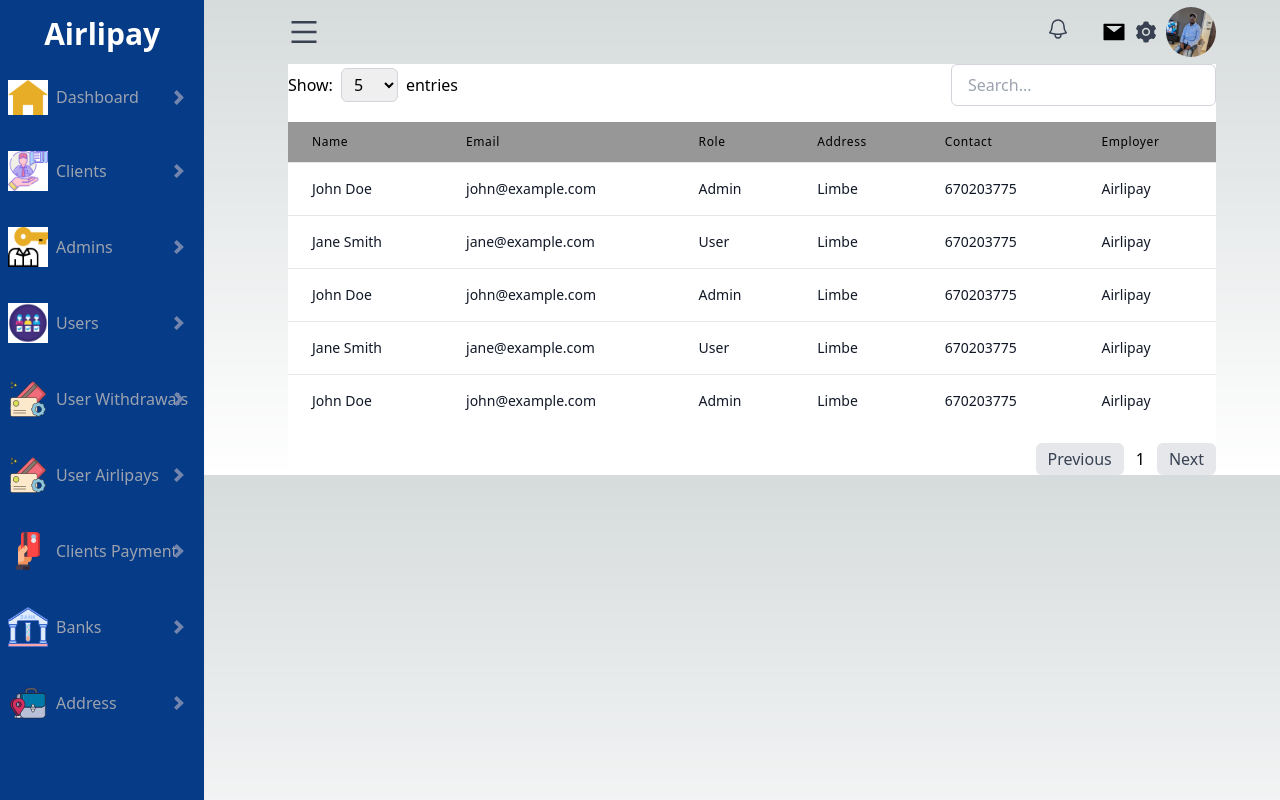
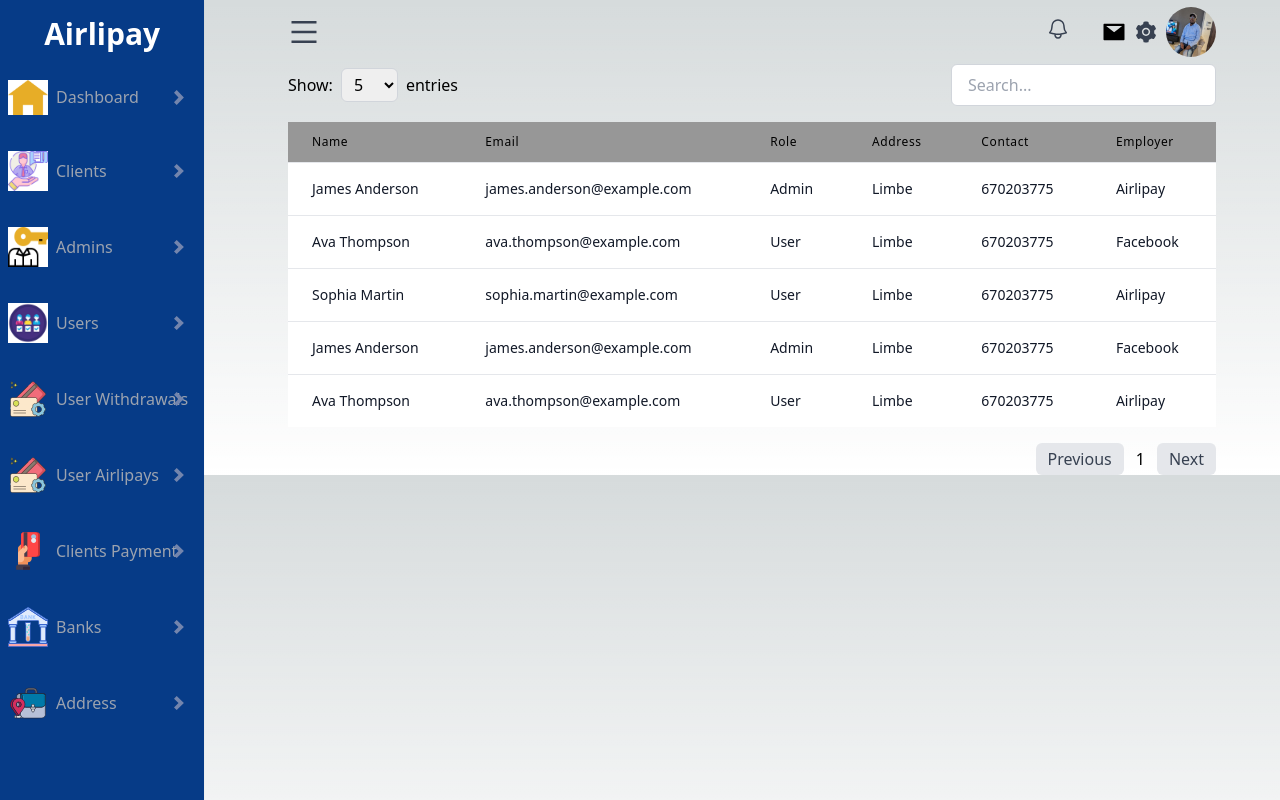
Before and after one commit to techarcgram-org/AirlipayDashboard, a Next.js app: page /users in a window 1280 px wide. Built offline with nearby package versions, Linux system fonts and the light colour scheme.

Commit message:
updating the table component and the test data

```diff
--- a/src/app/components/user/Table.jsx
+++ b/src/app/components/user/Table.jsx
@@ -9,7 +9,12 @@ const Table = ({ users, columns }) => {
   const indexOfLastItem = currentPage * itemsPerPage;
   const indexOfFirstItem = indexOfLastItem - itemsPerPage;
   const filteredUsers = users.filter((user) =>
-    user.name.toLowerCase().includes(searchQuery.toLowerCase())
+    columns.some((column) =>
+      user[column.field]
+        .toString()
+        .toLowerCase()
+        .includes(searchQuery.toLowerCase())
+    )
   );
   const currentUsers = filteredUsers.slice(indexOfFirstItem, indexOfLastItem);
   const totalPages = Math.ceil(filteredUsers.length / itemsPerPage);
@@ -50,7 +55,6 @@ const Table = ({ users, columns }) => {
             <option value={15}>15</option>
           </select>
           <span className="mx-2">entries</span>
-
         </div>
         <input
           type="text"
--- a/src/app/constant/data.js
+++ b/src/app/constant/data.js
@@ -61,63 +61,9 @@ const sidebarData = [
 
 const usersTable = [
   {
-    id: 1,
-    name: "John Doe",
-    email: "john@example.com",
-    role: "Admin",
-    address: "Limbe",
-    contact: "670203775",
-    employer: "Airlipay",
-  },
-  {
-    id: 2,
-    name: "Jane Smith",
-    email: "jane@example.com",
-    role: "User",
-    address: "Limbe",
-    contact: "670203775",
-    employer: "Airlipay",
-  },
-  {
-    id: 3,
-    name: "John Doe",
-    email: "john@example.com",
-    role: "Admin",
-    address: "Limbe",
-    contact: "670203775",
-    employer: "Airlipay",
-  },
-  {
-    id: 4,
-    name: "Jane Smith",
-    email: "jane@example.com",
-    role: "User",
-    address: "Limbe",
-    contact: "670203775",
-    employer: "Airlipay",
-  },
-  {
-    id: 5,
-    name: "John Doe",
-    email: "john@example.com",
-    role: "Admin",
-    address: "Limbe",
-    contact: "670203775",
-    employer: "Airlipay",
-  },
-  {
-    id: 6,
-    name: "Jane Smith",
-    email: "jane@example.com",
-    role: "User",
-    address: "Limbe",
-    contact: "670203775",
-    employer: "Airlipay",
-  },
-  {
     id: 7,
-    name: "John Doe",
-    email: "john@example.com",
+    name: "James Anderson",
+    email: "james.anderson@example.com",
     role: "Admin",
     address: "Limbe",
     contact: "670203775",
@@ -125,50 +71,184 @@ const usersTable = [
   },
   {
     id: 8,
-    name: "Jane Smith",
-    email: "jane@example.com",
+    name: "Ava Thompson",
+    email: "ava.thompson@example.com",
+    role: "User",
+    address: "Limbe",
+    contact: "670203775",
+    employer: "Facebook",
+  },
+  {
+    id: 9,
+    name: "Sophia Martin",
+    email: "sophia.martin@example.com",
     role: "User",
     address: "Limbe",
     contact: "670203775",
     employer: "Airlipay",
   },
   {
-    id: 9,
-    name: "John Doe",
-    email: "john@example.com",
+    id: 10,
+    name: "James Anderson",
+    email: "james.anderson@example.com",
+    role: "Admin",
+    address: "Limbe",
+    contact: "670203775",
+    employer: "Facebook",
+  },
+  {
+    id: 11,
+    name: "Ava Thompson",
+    email: "ava.thompson@example.com",
+    role: "User",
+    address: "Limbe",
+    contact: "670203775",
+    employer: "Airlipay",
+  },
+  {
+    id: 12,
+    name: "Matthew Taylor",
+    email: "matthew.taylor@example.com",
     role: "Admin",
     address: "Limbe",
     contact: "670203775",
     employer: "Airlipay",
   },
   {
-    id: 10,
+    id: 13,
+    name: "John Doe",
+    email: "john.doe@example.com",
+    role: "Admin",
+    address: "Limbe",
+    contact: "670203775",
+    employer: "Airlipay",
+  },
+  {
+    id: 14,
     name: "Jane Smith",
-    email: "jane@example.com",
+    email: "jane.smith@example.com",
     role: "User",
     address: "Limbe",
     contact: "670203775",
     employer: "Airlipay",
   },
   {
-    id: 11,
-    name: "John Doe",
-    email: "john@example.com",
+    id: 15,
+    name: "Michael Johnson",
+    email: "michael.johnson@example.com",
     role: "Admin",
     address: "Limbe",
     contact: "670203775",
     employer: "Airlipay",
   },
   {
-    id: 12,
-    name: "Jane Smith",
-    email: "jane@example.com",
+    id: 16,
+    name: "Emily Davis",
+    email: "emily.davis@example.com",
     role: "User",
     address: "Limbe",
     contact: "670203775",
     employer: "Airlipay",
   },
-  // Add more user objects as needed
+  {
+    id: 17,
+    name: "Robert Wilson",
+    email: "robert.wilson@example.com",
+    role: "Admin",
+    address: "Limbe",
+    contact: "670203775",
+    employer: "Airlipay",
+  },
+  {
+    id: 18,
+    name: "Sarah Johnson",
+    email: "sarah.johnson@example.com",
+    role: "User",
+    address: "Limbe",
+    contact: "670203775",
+    employer: "Airlipay",
+  },
+  {
+    id: 19,
+    name: "David Lee",
+    email: "david.lee@example.com",
+    role: "Admin",
+    address: "Limbe",
+    contact: "670203775",
+    employer: "Airlipay",
+  },
+  {
+    id: 20,
+    name: "Emma Wilson",
+    email: "emma.wilson@example.com",
+    role: "User",
+    address: "Limbe",
+    contact: "670203775",
+    employer: "Airlipay",
+  },
+  {
+    id: 21,
+    name: "Christopher Brown",
+    email: "christopher.brown@example.com",
+    role: "Admin",
+    address: "Limbe",
+    contact: "670203775",
+    employer: "Airlipay",
+  },
+  {
+    id: 22,
+    name: "Olivia Davis",
+    email: "olivia.davis@example.com",
+    role: "User",
+    address: "Limbe",
+    contact: "670203775",
+    employer: "Airlipay",
+  },
+  {
+    id: 23,
+    name: "Daniel Wilson",
+    email: "daniel.wilson@example.com",
+    role: "Admin",
+    address: "Limbe",
+    contact: "670203775",
+    employer: "Airlipay",
+  },
+  {
+    id: 24,
+    name: "Sophia Martin",
+    email: "sophia.martin@example.com",
+    role: "User",
+    address: "Limbe",
+    contact: "670203775",
+    employer: "Airlipay",
+  },
+  {
+    id: 25,
+    name: "James Anderson",
+    email: "james.anderson@example.com",
+    role: "Admin",
+    address: "Limbe",
+    contact: "670203775",
+    employer: "Airlipay",
+  },
+  {
+    id: 26,
+    name: "Ava Thompson",
+    email: "ava.thompson@example.com",
+    role: "User",
+    address: "Limbe",
+    contact: "670203775",
+    employer: "Airlipay",
+  },
+  {
+    id: 27,
+    name: "Matthew Taylor",
+    email: "matthew.taylor@example.com",
+    role: "Admin",
+    address: "Limbe",
+    contact: "670203775",
+    employer: "Airlipay",
+  },
 ];
 
 const data = {
--- a/src/app/users/page.jsx
+++ b/src/app/users/page.jsx
@@ -17,7 +17,7 @@ const columns = [
 
 const page = () => {
   return (
-    <div className="bg-white" >
+    <div >
       <Table users={data.usersTable} columns={columns} />
     </div>
   );
```
